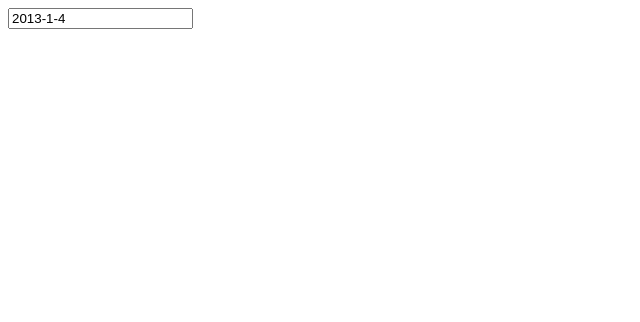
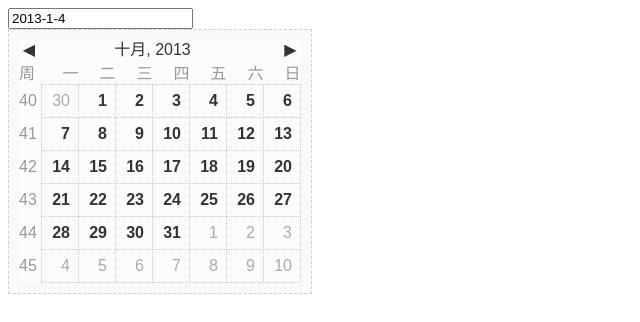
Before and after one commit to loveymond/calendar, a plain HTML site: page date.html in a window 1280 px wide. Shown: the whole page, without its empty margins (0-640 px from the left). Drawn offline with nearby package versions, Linux system fonts and the light colour scheme.

Commit message:
Add a litter hugu style.

```diff
--- /dev/null
+++ b/css/datepicker_normal.css
@@ -0,0 +1,224 @@
+@charset "utf-8";
+
+div.datepicker {
+    position: relative;
+    font-family: Arial, Helvetica, sans-serif;
+    width: 303px;
+    height: 260px;
+    position: absolute;
+    cursor: default;
+    top: 0;
+    left: 0;
+    display: none;
+    border:1px #cfcfcf dashed;
+    background-color:#f9f9f9;
+    font-size:16px;
+    font-weight:bold;
+}
+.datepickerContainer {
+    background: #fcfcfc;
+    position: absolute;
+    top: 10px;
+    left: 10px;
+}
+.datepickerContainer .datepickerMonths td a, .datepickerContainer .datepickerYears td a{
+    padding:.8em;
+}
+.datepickerBorderT {
+    position: absolute;
+    left: 10px;
+    top: 0;
+    right: 10px;
+    height: 10px;
+    background-color:#f9f9f9;
+    /*background: url(../images/datepicker_t.png);*/
+}
+.datepickerBorderB {
+    position: absolute;
+    left: 10px;
+    bottom: 0;
+    right: 10px;
+    height: 10px;
+    background-color:#f9f9f9;
+    /*background: url(../images/datepicker_b.png);*/
+}
+.datepickerBorderL {
+    position: absolute;
+    left: 0;
+    bottom: 10px;
+    top: 10px;
+    width: 10px;
+    background-color:#f9f9f9;
+    /*background: url(../images/datepicker_l.png);*/
+}
+.datepickerBorderR {
+    position: absolute;
+    right: 0;
+    bottom: 10px;
+    top: 10px;
+    width: 10px;
+    background-color:#f9f9f9;
+    /*background: url(../images/datepicker_r.png);*/
+}
+.datepickerBorderTL {
+    position: absolute;
+    top: 0;
+    left: 0;
+    width: 10px;
+    height: 10px;
+    background-color:#f9f9f9;
+    /*background: url(../images/datepicker_tl.png);*/
+}
+.datepickerBorderTR {
+    position: absolute;
+    top: 0;
+    right: 0;
+    width: 10px;
+    height: 10px;
+    background-color:#f9f9f9;
+    /*background: url(../images/datepicker_tr.png);*/
+}
+.datepickerBorderBL {
+    position: absolute;
+    bottom: 0;
+    left: 0;
+    width: 10px;
+    height: 10px;
+    background-color:#f9f9f9;
+    /*background: url(../images/datepicker_bl.png);*/
+}
+.datepickerBorderBR {
+    position: absolute;
+    bottom: 0;
+    right: 0;
+    width: 10px;
+    height: 10px;
+    background-color:#f9f9f9;
+    /*background: url(../images/datepicker_br.png);*/
+}
+.datepickerHidden {
+    display: none;
+}
+div.datepicker table {
+    border-collapse:collapse;
+    border-spacing:0;
+}
+div.datepicker a {
+    color: #333;
+    text-decoration: none;
+    cursor: default;
+    outline: none;
+}
+div.datepicker table td {
+    text-align: right;
+    padding: 0;
+    margin: 0;
+}
+div.datepicker table .datepickerDays td{
+    border:1px dotted #ccc;
+}
+div.datepicker table .datepickerDays td a{
+    padding:.5em;
+}
+div.datepicker th {
+    text-align: center;
+    color: #999;
+    font-weight: normal;
+}
+div.datepicker tbody th {
+    text-align: left;
+}
+div.datepicker tbody a {
+    display: block;
+}
+.datepickerDays a {
+    width: 20px;
+    line-height: 16px;
+    height: 16px;
+    padding-right: 2px;
+}
+.datepickerYears a,
+.datepickerMonths a{
+    width: 44px;
+    line-height: 36px;
+    height: 36px;
+    text-align: center;
+}
+td.datepickerNotInMonth a {
+    color: #aaa;
+    font-weight:normal;
+}
+tbody.datepickerDays td.datepickerSelected{
+    background: #136A9F;
+}
+tbody.datepickerDays td.datepickerSelected a{
+    color:#fff;
+}
+tbody.datepickerDays td.datepickerNotInMonth.datepickerSelected {
+    background: #17384d;
+}
+tbody.datepickerYears td.datepickerSelected,
+tbody.datepickerMonths td.datepickerSelected{
+    background: #17384d;
+}
+div.datepicker a:hover,
+div.datepicker a:hover {
+    color: #88c5eb;
+}
+div.datepicker td.datepickerNotInMonth a:hover {
+    color: #aaa;
+}
+div.datepicker tbody th {
+    text-align: left;
+}
+div.datepicker tbody th.weekday {
+    text-align: right;
+}
+div.datepicker th.datepickerWeek span{
+    color:#999;
+}
+.datepickerSpace div {
+    width: 20px;
+}
+.datepickerGoNext a,
+.datepickerGoPrev a,
+.datepickerMonth a {
+    text-align: center;
+    height: 20px;
+    line-height: 20px;
+}
+.datepickerGoNext a {
+    float: right;
+    width: 20px;
+}
+.datepickerGoPrev a {
+    float: left;
+    width: 20px;
+}
+table.datepickerViewDays tbody.datepickerMonths,
+table.datepickerViewDays tbody.datepickerYears {
+    display: none;
+}
+table.datepickerViewMonths tbody.datepickerDays,
+table.datepickerViewMonths tbody.datepickerYears,
+table.datepickerViewMonths tr.datepickerDoW {
+    display: none;
+}
+table.datepickerViewYears tbody.datepickerDays,
+table.datepickerViewYears tbody.datepickerMonths,
+table.datepickerViewYears tr.datepickerDoW {
+    display: none;
+}
+td.datepickerDisabled a,
+td.datepickerDisabled.datepickerNotInMonth a{
+    color: #333;
+}
+td.datepickerDisabled a:hover {
+    color: #333;
+}
+td.datepickerSpecial a {
+    background: #700;
+}
+td.datepickerSpecial.datepickerSelected a {
+    background: #a00;
+}
--- a/date.html
+++ b/date.html
@@ -1,16 +1,18 @@
 <!DOCTYPE html>
 <html>
     <head>
-        <link rel="stylesheet" href="css/datepicker.css">
+        <link rel="stylesheet" href="css/datepicker_normal.css">
         <meta charset="utf-8">
     </head>
     <body>
         <input type="text" id="inputDate" value="2013-1-4">
+        <div id="datepick"></div>
     </body>
     <script src="http://lib.jishuer.com/jquery-1.10.2.min.js"></script>
     <script src="js/datepicker_sc.js"></script>
     <script>
         $('#inputDate').DatePicker({
+            flat: false,
             format:'Y-m-d',
             date: $('#inputDate').val(),
             current: $('#inputDate').val(),
@@ -21,10 +23,15 @@
             },
             onChange: function(formated, dates){
                 $('#inputDate').val(formated);
-                if ($('#closeOnSelect input').attr('checked')) {
-                    $('#inputDate').DatePickerHide();
-                }
             }
+        });
+
+        $('#datepick').DatePicker({
+            flat: true,
+            date: "",
+            starts: 1,
+            position: 'bottom',
+            calendars: 1
         });
     </script>
 </html>
```
